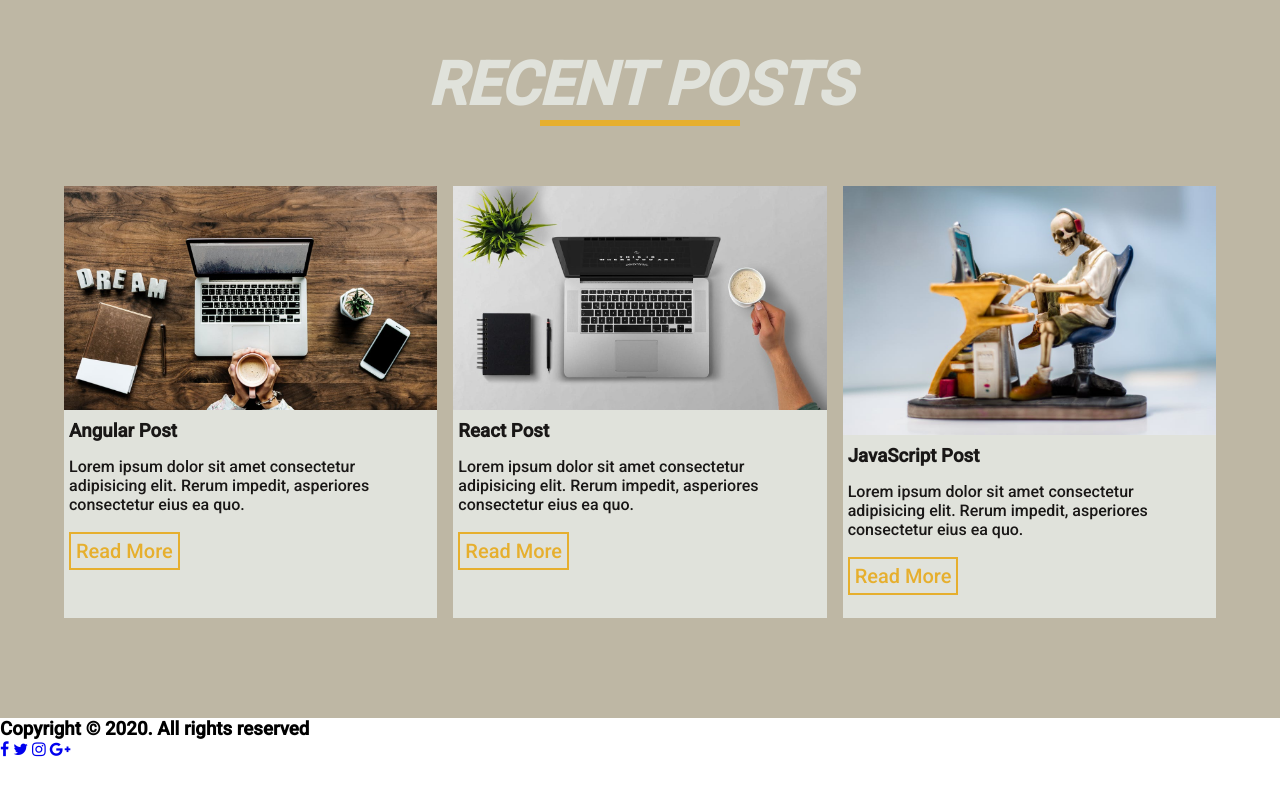
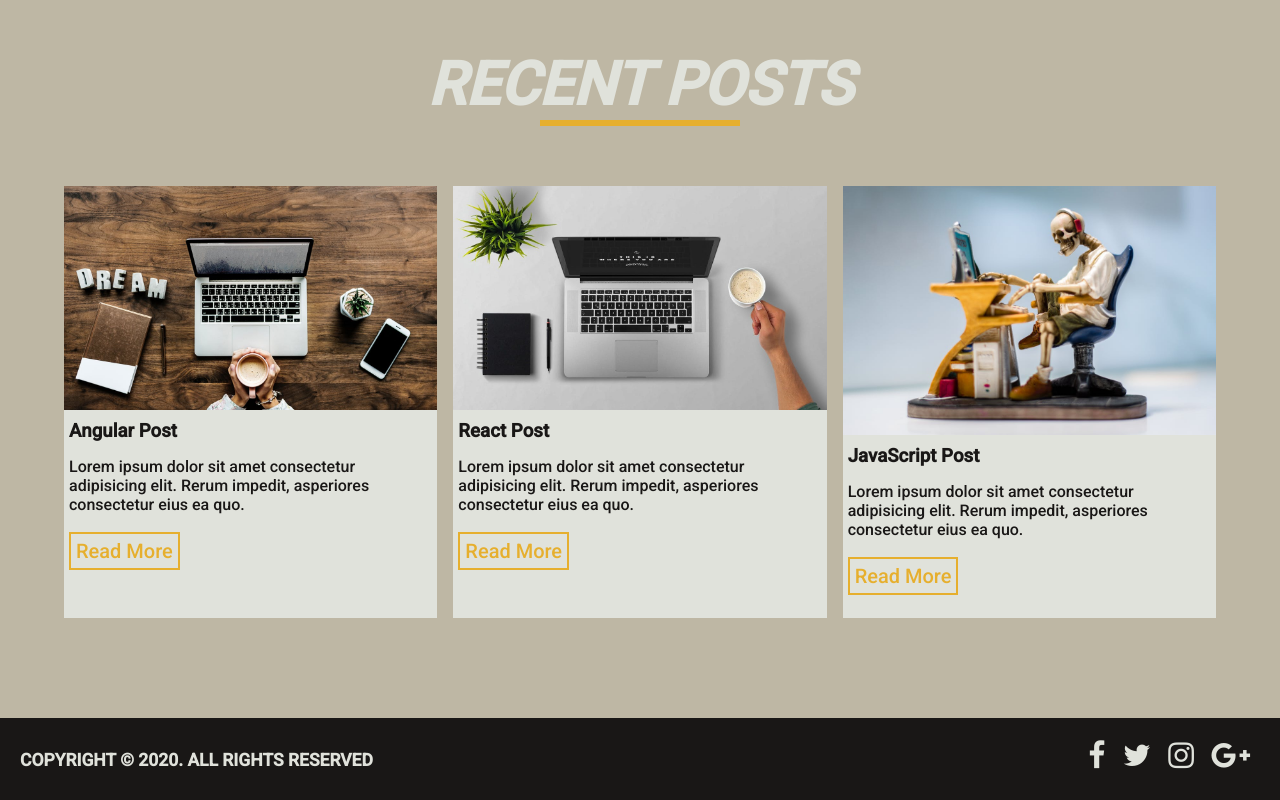
Before and after one commit to NSGuliyev/JS-Activities-02-JS-and-CSS-Clock, a plain HTML site: page index.html in a window 1280 px wide. Shown: the part 2862-3662 px from the top of the page. Before the commit the page ends 3621 px from the top, so only its background shows below. Drawn offline with Linux system fonts and the light colour scheme.

Commit message:
Footer CSS

```diff
--- a/style.css
+++ b/style.css
@@ -426,6 +426,8 @@ nav ul li a:hover {
   color: #191716;
 }
 
+/* ########## Post Section ########## */
+
 #post {
   background-color: #beb7a4;
   padding: 20px 0 80px 0;
@@ -506,3 +508,36 @@ nav ul li a:hover {
     grid-row-gap: 1em;
   }
 }
+
+/* ########## Footer Section ########## */
+
+footer {
+  background-color: #191716;
+  padding: 20px;
+  display: flex;
+  flex-wrap: wrap;
+  justify-content: space-between;
+  align-items: baseline;
+}
+
+.footer-text {
+  text-transform: uppercase;
+  font-size: 15px;
+  color: #e0e2db;
+  margin-bottom: 10px;
+}
+
+.footer-icon {
+  font-size: 30px;
+}
+
+.footer-icon .fa {
+  margin-right: 10px;
+  color: #e0e2db;
+  transition: transform 2s;
+}
+
+.footer-icon .fa:hover {
+  color: #e6af2e;
+  transform: translateY(-15px);
+}
```
